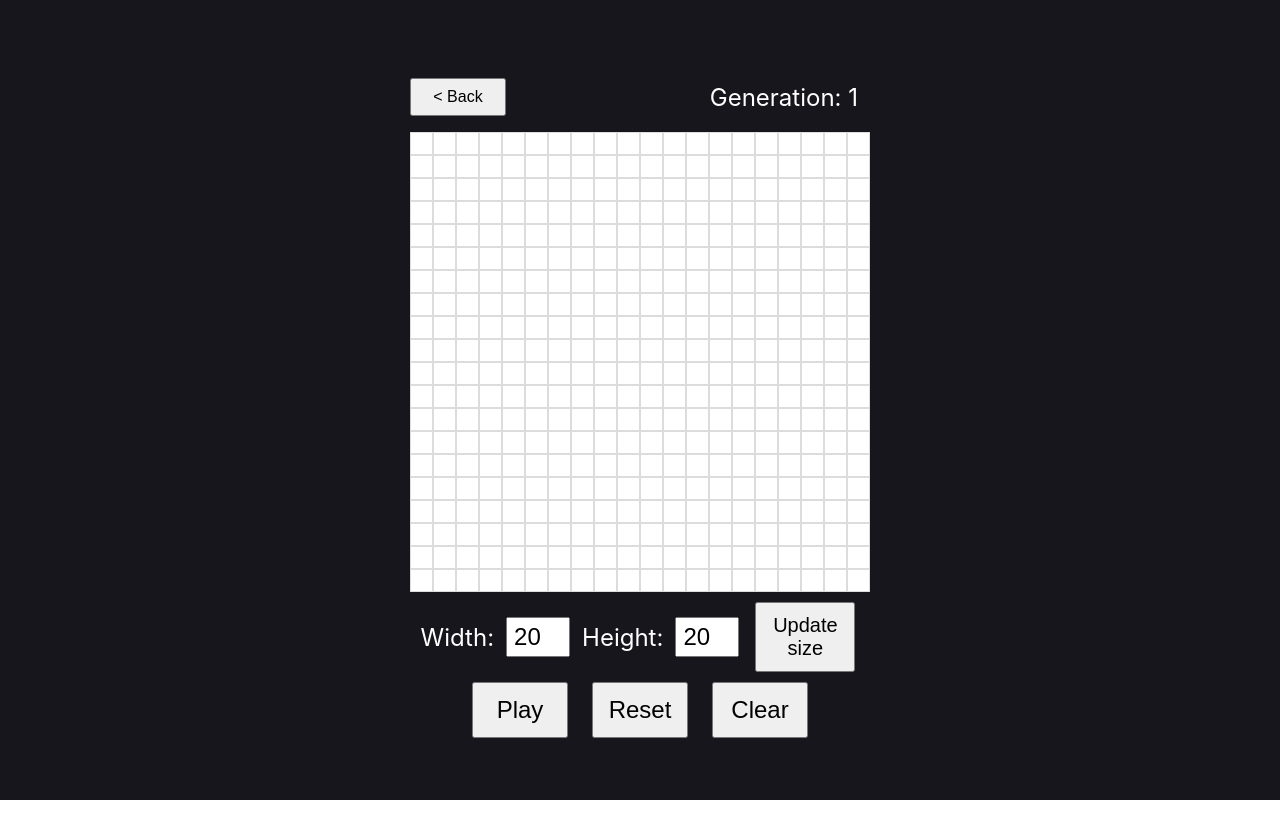
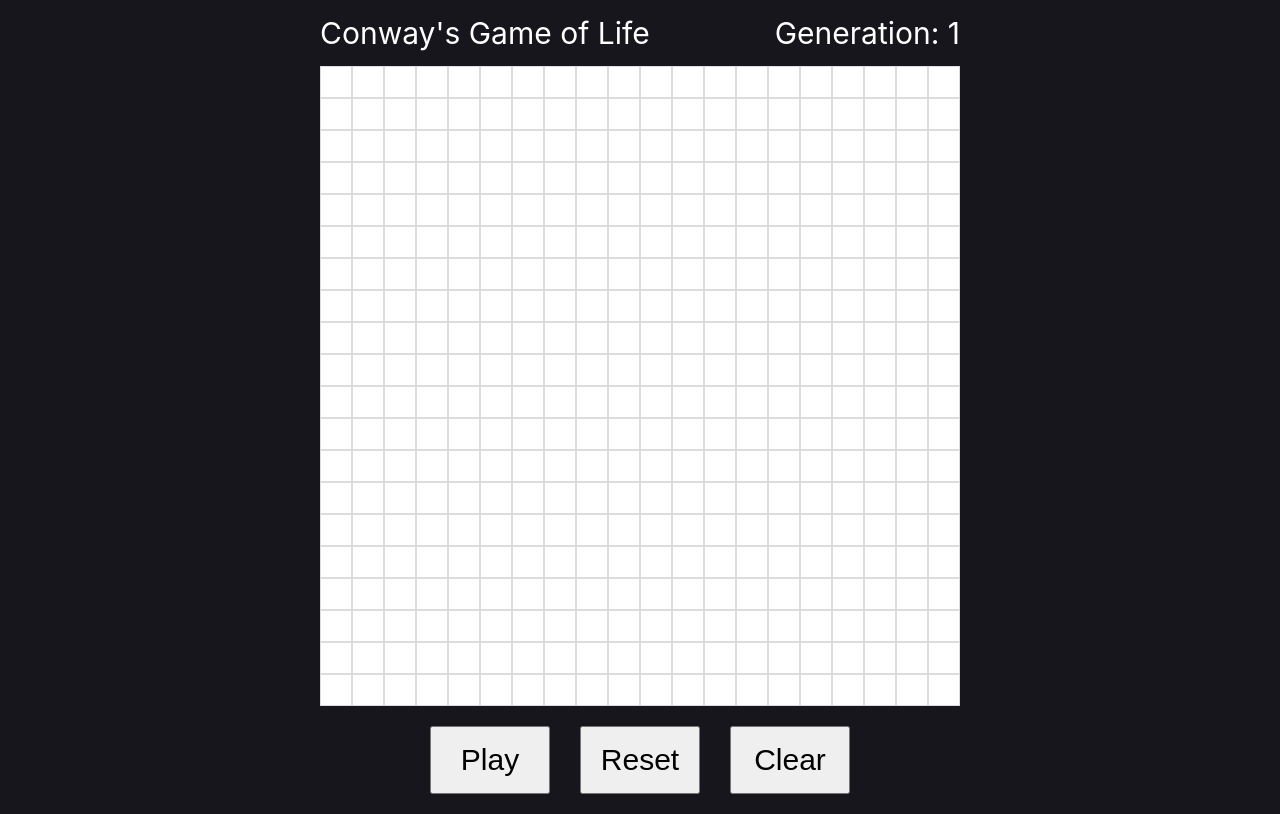
Before and after one commit to spoge/game-of-life, a React (Create React App) app: page / in a window 1280 px wide. Built offline with nearby package versions, Linux system fonts and the light colour scheme.

Commit message:
Remove inputs & fix styling

```diff
--- a/src/components/Cell.tsx
+++ b/src/components/Cell.tsx
@@ -8,7 +8,10 @@ interface Props {
 
 const Cell = ({ onClick, alive = false }: Props) => {
   return (
-    <div className={`cell ${alive ? "alive" : "dead"}`} onClick={onClick}></div>
+    <div
+      className={`cell no-select ${alive ? "alive" : "dead"}`}
+      onClick={onClick}
+    ></div>
   );
 };
 
--- a/src/components/GameHeader.tsx
+++ b/src/components/GameHeader.tsx
@@ -8,12 +8,7 @@ interface Props {
 const GameHeader = ({ generation }: Props) => {
   return (
     <div className="game-header">
-      <button
-        className="back-button"
-        onClick={() => window.location.assign(window.location.origin)}
-      >
-        {"< Back"}
-      </button>
+      <div className="game-label">Conway's Game of Life</div>
       <div className="game-label">Generation: {generation}</div>
     </div>
   );
--- a/src/components/GameUI.tsx
+++ b/src/components/GameUI.tsx
@@ -1,4 +1,4 @@
-import React, { useState } from "react";
+import React from "react";
 import "./styles/GameUI.scss";
 
 interface Props {
@@ -17,68 +17,18 @@ const GameUI = ({
   toggleIsSimulating,
   resetSimulation,
   clearSimulation,
-  width,
-  height,
-  onWidthChange,
-  onHeightChange,
 }: Props) => {
-  const [localWidth, setLocalWidth] = useState(width);
-  const [localHeight, setLocalHeight] = useState(height);
-
-  const setWidthIfValid = (value: number) => {
-    if (value > 0 && value <= 100) {
-      setLocalWidth(value);
-    }
-  };
-
-  const setHeightIfValid = (value: number) => {
-    if (value > 0 && value <= 100) {
-      setLocalHeight(value);
-    }
-  };
-
-  const submitSizeChange = () => {
-    resetSimulation();
-    onWidthChange(localWidth);
-    onHeightChange(localHeight);
-  };
-
   return (
     <div className="game-controls">
-      <div className="game-inputs">
-        <div className="input-label">Width:</div>
-        <input
-          className="input-field"
-          type="number"
-          min={1}
-          max={100}
-          defaultValue={localWidth}
-          onChange={(e) => setWidthIfValid(e.target.valueAsNumber)}
-        />
-        <div className="input-label">Height:</div>
-        <input
-          className="input-field"
-          type="number"
-          min={1}
-          max={100}
-          value={localHeight}
-          onChange={(e) => setHeightIfValid(e.target.valueAsNumber)}
-        />
-        <button className="small-game-button" onClick={submitSizeChange}>
-          Update size
-        </button>
-      </div>
-      <div className="game-buttons">
-        <button className="game-button" onClick={toggleIsSimulating}>
+      <button className="game-button no-select" onClick={toggleIsSimulating}>
         {isSimulating ? "Pause" : "Play"}
       </button>
-        <button className="game-button" onClick={resetSimulation}>
+      <button className="game-button no-select" onClick={resetSimulation}>
         Reset
       </button>
-        <button className="game-button" onClick={clearSimulation}>
+      <button className="game-button no-select" onClick={clearSimulation}>
         Clear
       </button>
-      </div>
     </div>
   );
 };
--- a/src/components/styles/Cell.scss
+++ b/src/components/styles/Cell.scss
@@ -8,17 +8,10 @@
   padding: 0em;
   min-width: 1.5em;
   min-height: 1.5em;
-  max-width: 1.5em;
-  max-height: 1.5em;
+  max-width: 3em;
+  max-height: 3em;
+  width: 2em;
   width: auto;
-
-  -webkit-touch-callout: none; /* iOS Safari */
-  -webkit-user-select: none; /* Safari */
-  -khtml-user-select: none; /* Konqueror HTML */
-  -moz-user-select: none; /* Old versions of Firefox */
-  -ms-user-select: none; /* Internet Explorer/Edge */
-  user-select: none; /* Non-prefixed version, currently
-                                      supported by Chrome, Edge, Opera and Firefox */
 }
 
 .alive {
--- a/src/components/styles/GameHeader.scss
+++ b/src/components/styles/GameHeader.scss
@@ -7,15 +7,7 @@
     display: flex;
     flex-direction: column;
     align-self: center;
-    padding: 0.5em;
-    font-size: 24px;
-  }
-
-  .back-button {
-    padding: 0.5em;
-    margin: 1em 0;
-    font-size: 16px;
-    width: 6em;
-    align-self: flex-start;
+    padding: 0.5em 0em;
+    font-size: 1.5em;
   }
 }
--- a/src/components/styles/GameUI.scss
+++ b/src/components/styles/GameUI.scss
@@ -1,43 +1,15 @@
 .game-controls {
-  .game-inputs {
-    display: flex;
-    /*justify-content: space-between;*/
-    justify-content: center;
-    align-items: center;
-
-    .input-label {
-      font-size: 24px;
-      margin: 0.5em 0.25em;
-    }
-
-    .input-field {
-      padding: 0.25em;
-      margin: 0.5em 0.25em;
-      font-size: 24px;
-      width: 2em;
-      height: 1em;
-    }
-
-    .small-game-button {
-      padding: 0.5em;
-      margin: 0.5em 0.5em;
-      font-size: 20px;
-      width: 5em;
-    }
-  }
-
-  .game-buttons {
   /*margin-top: 1em;*/
   display: flex;
   align-self: center;
   align-items: center;
   justify-content: center;
+  margin: 1em 0;
 
   .game-button {
     padding: 0.5em;
     margin: 0 0.5em;
-      font-size: 24px;
+    font-size: 1.5em;
     width: 4em;
   }
 }
-}
--- a/src/index.tsx
+++ b/src/index.tsx
@@ -2,6 +2,7 @@ import React from "react";
 import ReactDOM from "react-dom";
 import App from "./App";
 import "./styles/index.scss";
+import "./styles/shared.scss";
 
 ReactDOM.render(
   <React.StrictMode>
--- a/src/styles/App.scss
+++ b/src/styles/App.scss
@@ -1,3 +1,51 @@
+@media screen and (min-height: 800px) {
+  .app {
+    font-size: 20px;
+  }
+}
+
+@media screen and (min-width: 800px) {
+  .app {
+    font-size: 20px;
+  }
+}
+
+@media screen and (min-width: 500px) and (max-width: 799px) {
+  .app {
+    font-size: calc(4px + 2vw);
+  }
+}
+
+@media screen and (min-height: 500px) and (max-height: 799px) {
+  .app {
+    font-size: calc(2px + 2vh);
+  }
+}
+
+@media screen and (min-height: 550px) and (max-height: 799px) and (min-width: 500px) and (max-width: 649px) {
+  .app {
+    font-size: calc(0px + 2vw);
+  }
+}
+
+@media screen and (min-height: 500px) and (max-height: 799px) and (min-width: 650px) and (max-width: 799px) {
+  .app {
+    font-size: calc(2px + 2vh);
+  }
+}
+
+@media screen and (max-width: 499px) {
+  .app {
+    font-size: calc(2px + 2vw);
+  }
+}
+
+@media screen and (max-height: 549px) {
+  .app {
+    font-size: calc(0px + 2vh);
+  }
+}
+
 .app {
   text-align: center;
   background-color: #17161d;
@@ -6,6 +54,6 @@
   flex-direction: column;
   align-items: center;
   justify-content: center;
-  font-size: 14px;
+  //font-size: calc(2px + 2vw);
   color: white;
 }
--- /dev/null
+++ b/src/styles/shared.scss
@@ -0,0 +1,9 @@
+.no-select {
+  -webkit-touch-callout: none; /* iOS Safari */
+  -webkit-user-select: none; /* Safari */
+  -khtml-user-select: none; /* Konqueror HTML */
+  -moz-user-select: none; /* Old versions of Firefox */
+  -ms-user-select: none; /* Internet Explorer/Edge */
+  user-select: none; /* Non-prefixed version, currently
+                                      supported by Chrome, Edge, Opera and Firefox */
+}
```
Lines whose indentation alone changed are shown as unchanged.
